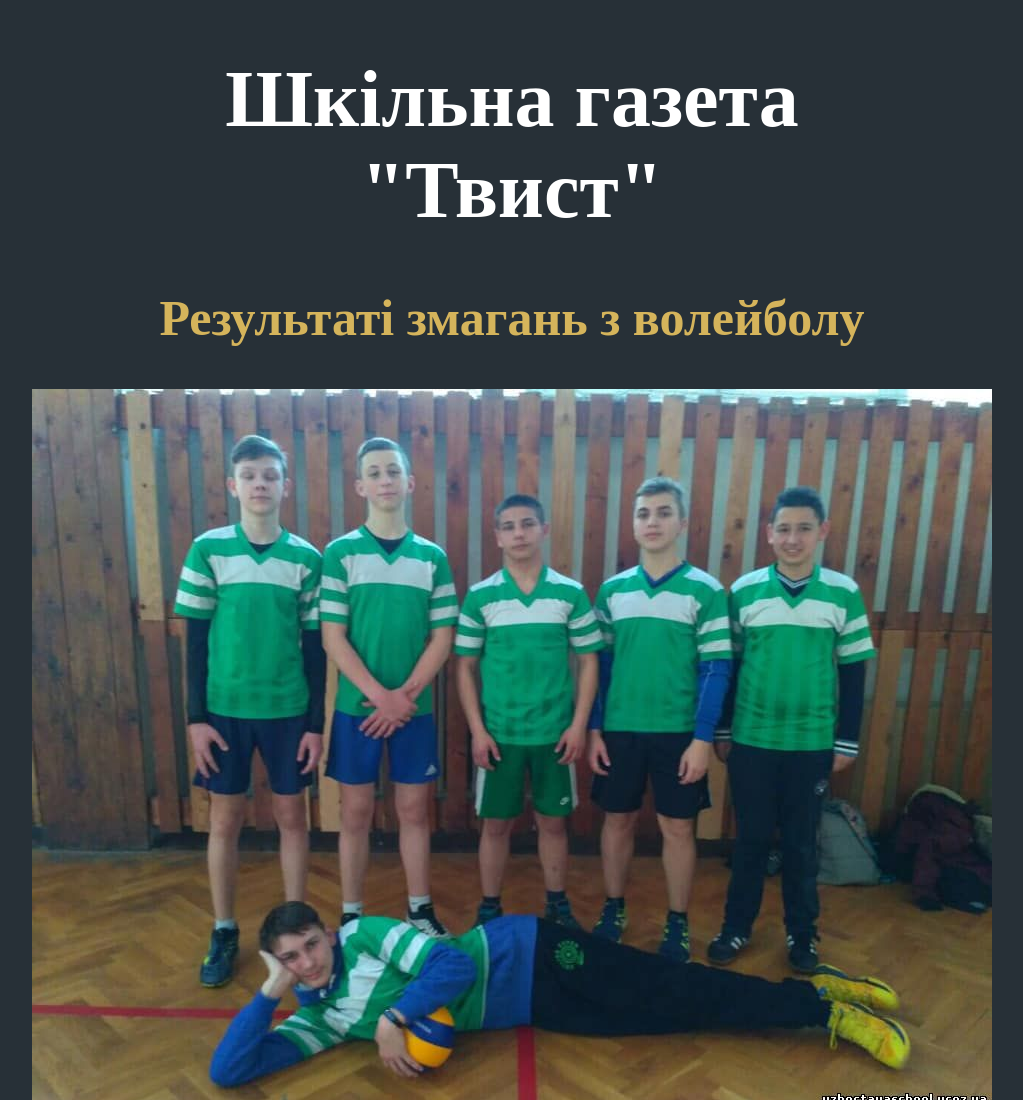
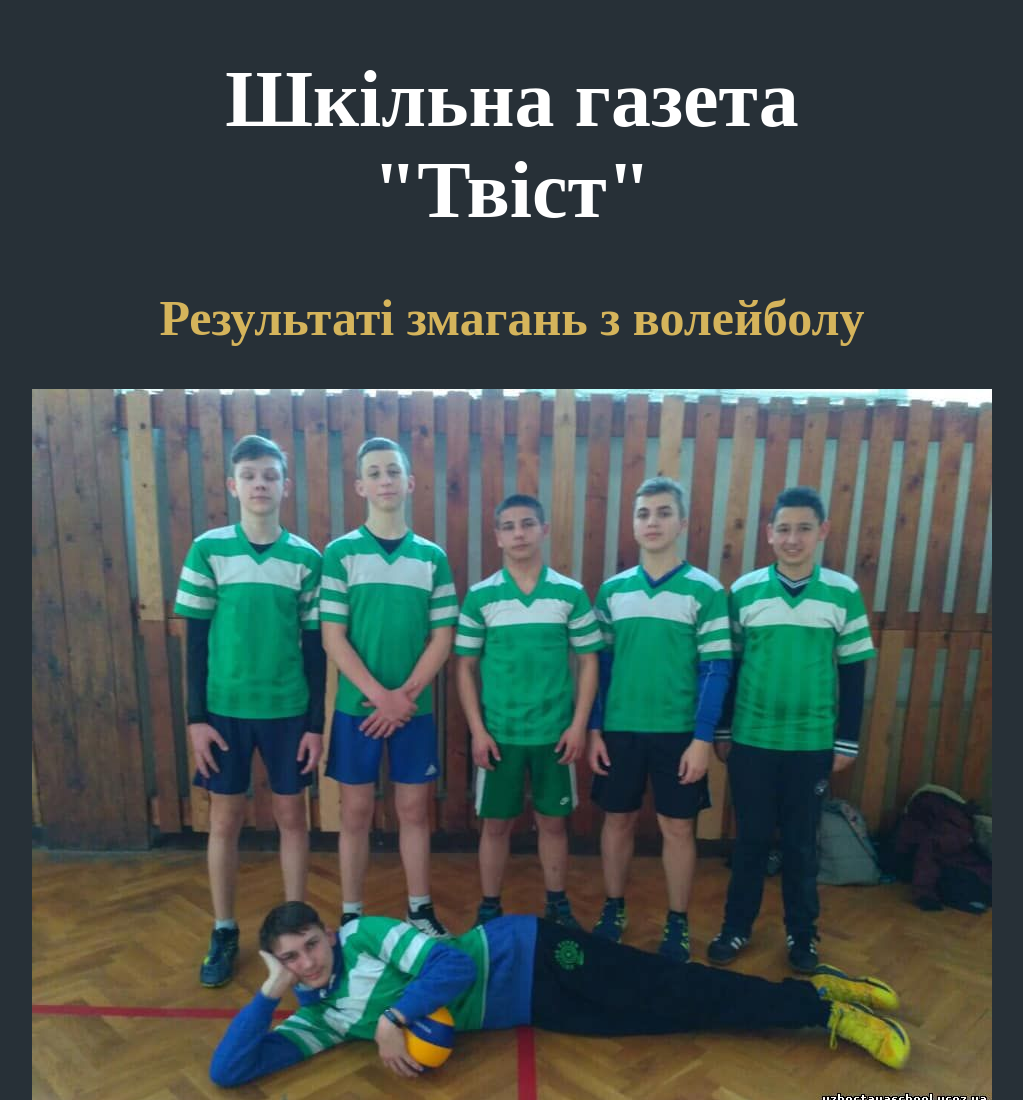
Before and after one commit to Freim12/school-8.github.io, a plain HTML site: page index.html in a window 1280 px wide. Shown: the top 1100 px of the page, without its empty margins (128-1151 px from the left). Drawn offline with Linux system fonts and the light colour scheme.

Commit message:
Update index.html

```diff
--- a/index.html
+++ b/index.html
@@ -7,7 +7,7 @@
 </head>
 <body>
 <div class="content">
-	<h1>Шкільна газета<br>"Твист"</h1>
+	<h1>Шкільна газета<br>"Твіст"</h1>
 	<div class="info1">
 		<h2>Результаті змагань з волейболу</h2>
 		<img src="img/1.jpg" alt="voleyboll">
```
